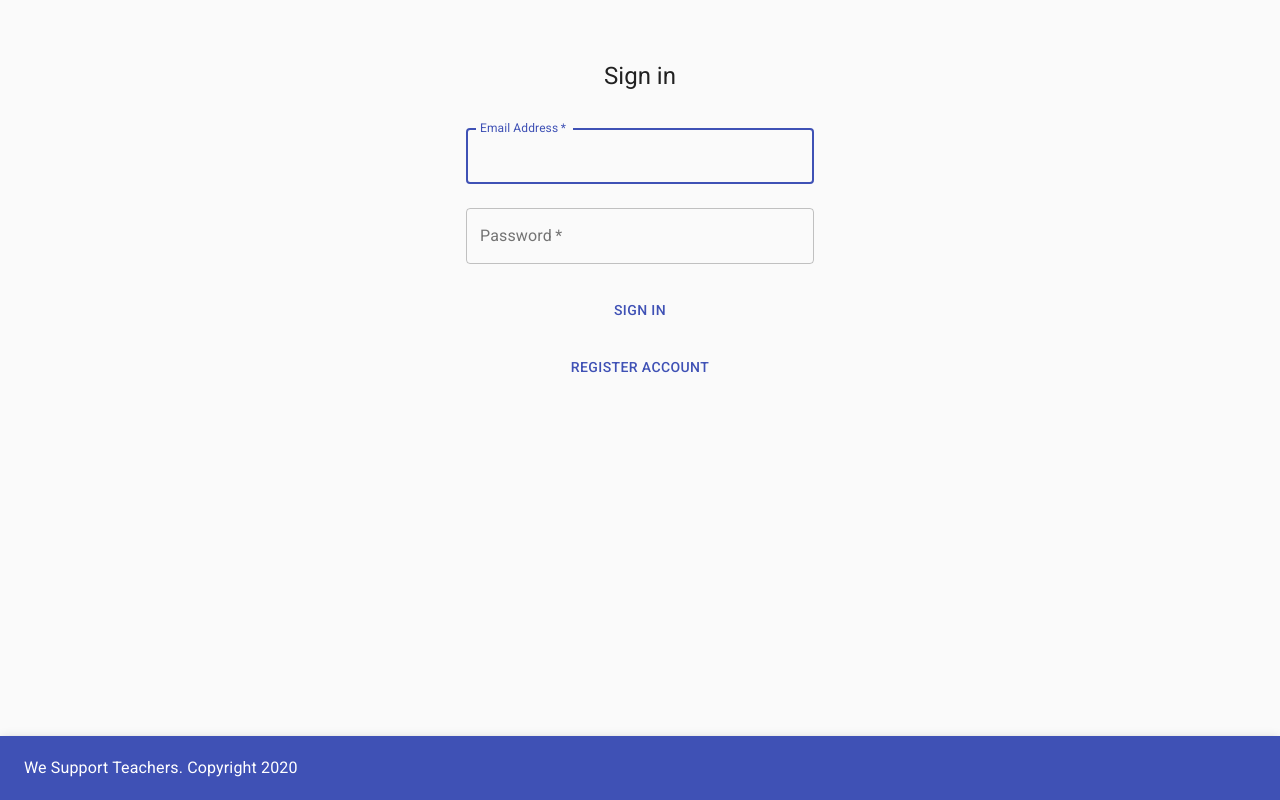
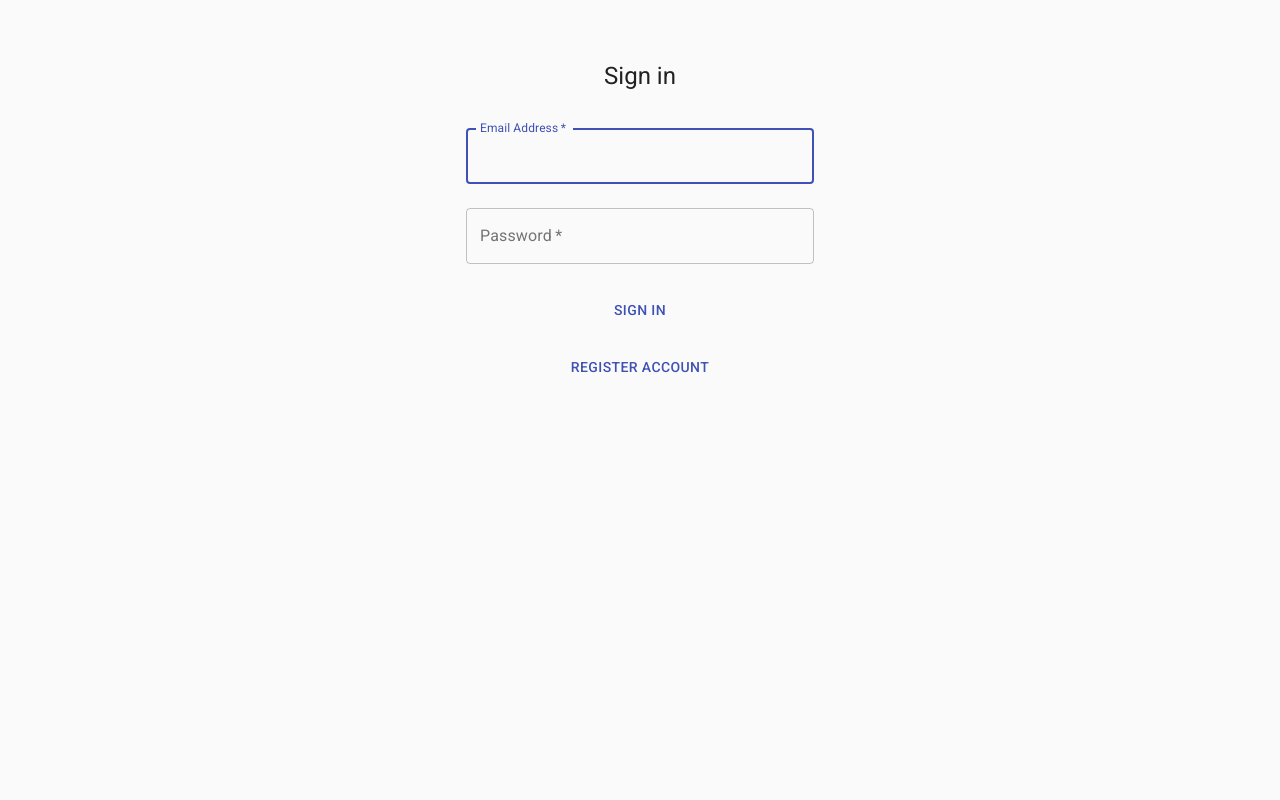
Before and after one commit to gideonrynn/homeschoolr-project3, a React (Create React App) app in the folder client/: page / in a window 1280 px wide. Built offline with nearby package versions, Linux system fonts and the light colour scheme.

Commit message:
removing footer

```diff
--- a/client/src/App.js
+++ b/client/src/App.js
@@ -4,7 +4,6 @@ import { BrowserRouter as Router, Route } from "react-router-dom";
 import Container from '@material-ui/core/Container';
 
 // import NavBar from "./components/NavBar";
-// import Header from "./components/Header";
 
 import Wrapper from "./components/Wrapper";
 
@@ -12,7 +11,7 @@ import NoMatch from "./pages/NoMatch";
 import LoginPage from "./pages/LoginPage";
 import TeacherPage from "./pages/TeacherPage";
 import ParentPage from "./pages/ParentPage";
-import Footer from "./components/Footer";
+// import Footer from "./components/Footer";
 
 import GlobalState from './utils/globalState'
 
@@ -39,7 +38,7 @@ class App extends Component {
 
                 <Route exact path="/noMatch" component={NoMatch}/>
               </Wrapper>
-              <Footer />
+              {/* <Footer /> */}
             </div>
           </Container>
         </Router>
```
